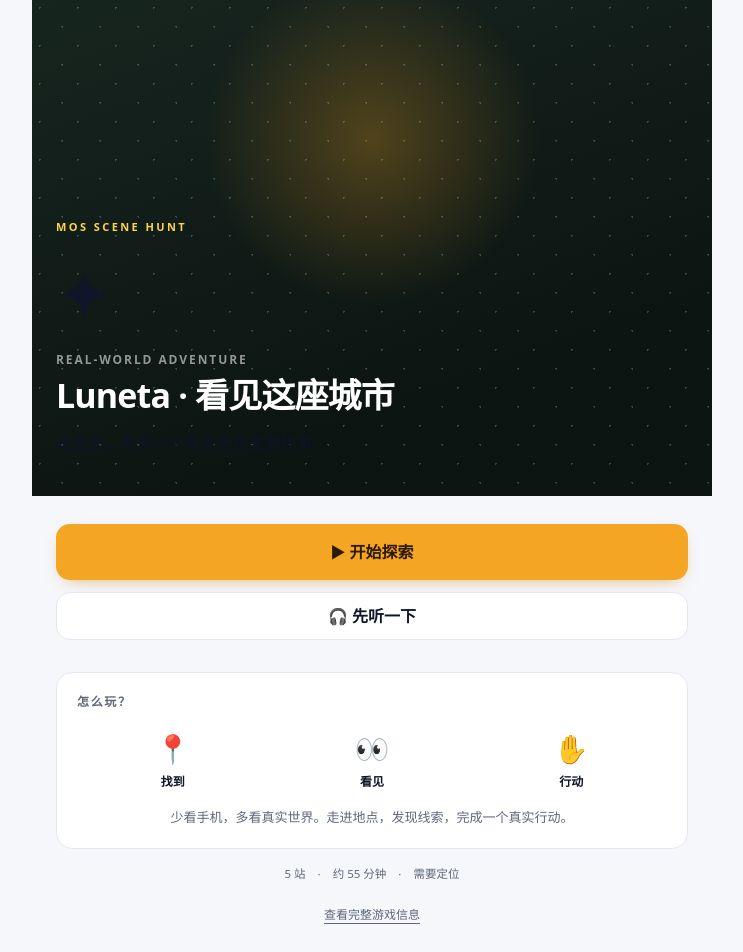
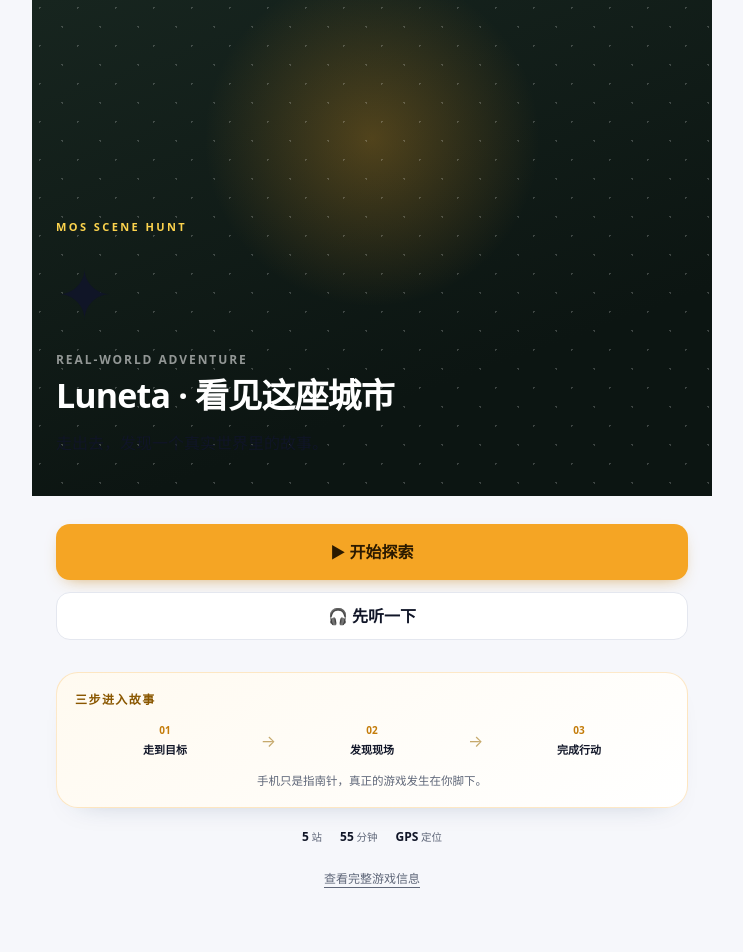
Before and after one commit to zemeiyu2-lgtm/mos-scene-hunt, a Next.js app: page /intro in a window 1280 px wide. Shown: the whole page, without its empty margins (268-1011 px from the left). After the commit the page ends 916 px from the top, so only its background shows below. Built offline with nearby package versions, Linux system fonts and the light colour scheme; no server answers.

Commit message:
feat(scene-hunt): simplify game intro for play

```diff
--- a/app/intro/page.tsx
+++ b/app/intro/page.tsx
@@ -25,8 +25,8 @@ export default function IntroPage() {
       <div className="relative"><p className="text-[11px] font-semibold uppercase tracking-[0.22em] text-amber-300">MOS SCENE HUNT</p><div className="mt-6 text-[68px] leading-none">{isBSOP ? "👁️" : "✦"}</div><p className="mt-6 text-[12px] font-semibold uppercase tracking-[0.16em] text-white/55">{isBSOP ? "REFERENCE EXPERIENCE · 01" : "REAL-WORLD ADVENTURE"}</p><h1 className="mt-2 text-[34px] font-bold leading-[1.08] tracking-tight text-white">{game.title}</h1><p className="mt-4 max-w-[30rem] text-[16px] leading-relaxed text-white/72">{isBSOP ? "有些答案，不在课堂里。" : "走出去，发现一个真实世界里的故事。"}</p></div>
     </section>
     <section className="flex-1 px-6 py-7"><div className="grid gap-3"><button type="button" className="btn btn-primary btn-block h-14 text-[16px]" onClick={()=>{startMusic();begin();}}>▶ 开始探索</button><button type="button" className="btn btn-secondary btn-block h-11" onClick={startMusic}>🎧 先听一下</button></div>
-      <div className="mt-8 rounded-2xl border border-[var(--line)] bg-[var(--card)] p-5"><p className="text-[12px] font-bold uppercase tracking-[0.14em] text-[var(--muted)]">怎么玩？</p><div className="mt-4 grid grid-cols-3 gap-2 text-center"><div><div className="text-[28px]">📍</div><p className="mt-1 text-[12px] font-semibold">找到</p></div><div><div className="text-[28px]">👀</div><p className="mt-1 text-[12px] font-semibold">看见</p></div><div><div className="text-[28px]">✋</div><p className="mt-1 text-[12px] font-semibold">行动</p></div></div><p className="mt-4 text-center text-[13px] leading-relaxed text-[var(--muted)]">少看手机，多看真实世界。走进地点，发现线索，完成一个真实行动。</p></div>
-      <div className="mt-4 flex items-center justify-center gap-3 text-[11.5px] text-[var(--muted)]"><span>{game.scenes.length} 站</span><span>·</span><span>约 {game.estimatedMinutes ?? 20} 分钟</span><span>·</span><span>需要定位</span></div>
+      <div className="game-how-card mt-8"><div className="game-how-card__title">三步进入故事</div><div className="game-how-card__steps"><div><b>01</b><span>走到目标</span></div><i>→</i><div><b>02</b><span>发现现场</span></div><i>→</i><div><b>03</b><span>完成行动</span></div></div><p>手机只是指南针，真正的游戏发生在你脚下。</p></div>
+      <div className="game-meta"><span><b>{game.scenes.length}</b> 站</span><span><b>{game.estimatedMinutes ?? 20}</b> 分钟</span><span><b>GPS</b> 定位</span></div>
       <Link href="/select" className="mt-6 block text-center text-[12px] text-[var(--muted)] underline underline-offset-4">查看完整游戏信息</Link>
     </section>
   </div></main>;
```
